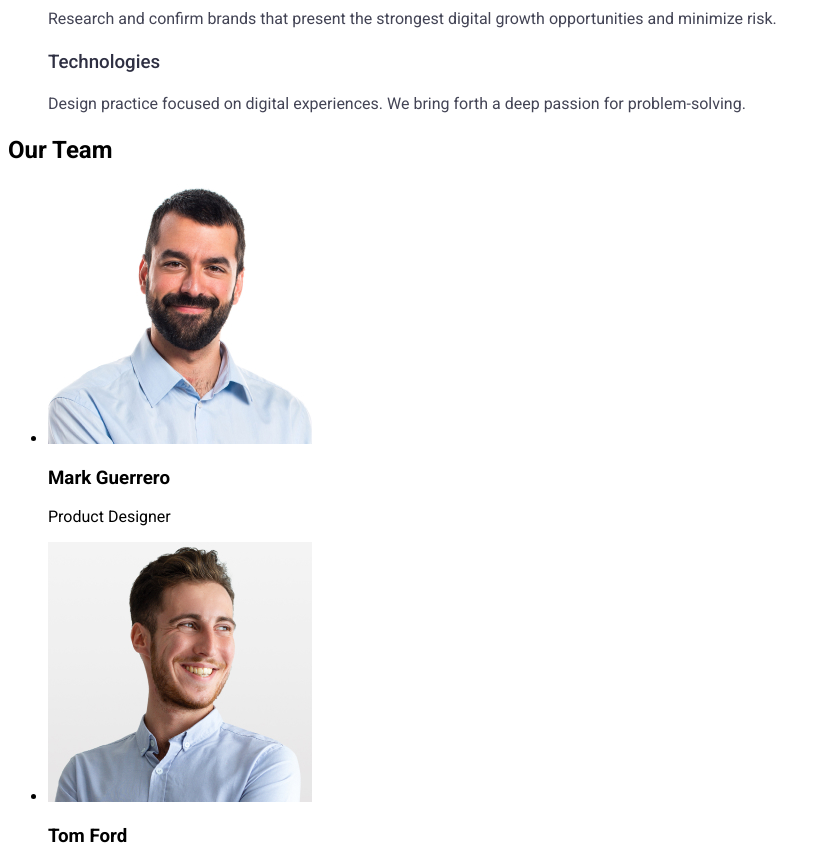
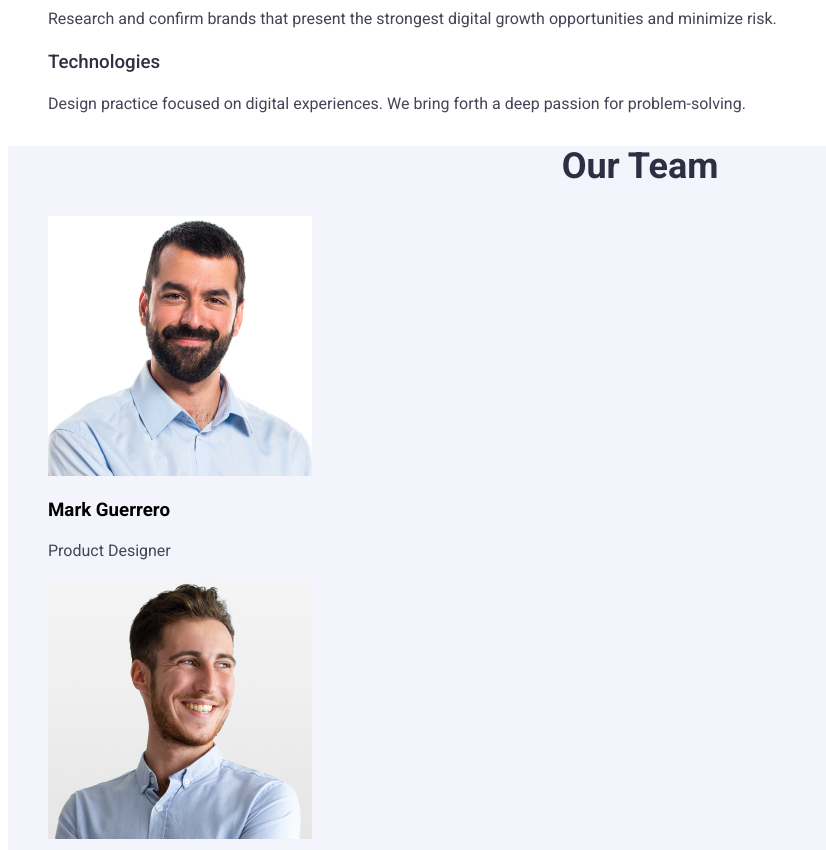
Before and after one commit to orkunkorcak/goit-markup-hw-02, a plain HTML site: page index.html in a window 1280 px wide. Shown: the part 1060-1910 px from the top of the page, without its empty margins (0-826 px from the left). Drawn offline with Linux system fonts and the light colour scheme.

Commit message:
section our team fnished

```diff
--- a/styles.css
+++ b/styles.css
@@ -72,3 +72,31 @@ body {
    line-height: 24px;
    initial-letter: 2%;
 }
+.section-our-team{
+  background-color: #F4F4FD;
+}
+.section-our-team h2{
+  color: #2E2F42;
+  font-weight:700px;
+  font-size:36px;
+  line-height:40px;
+  letter-spacing: 2%;
+  text-align: center;
+}
+.section-our-team li{
+  list-style-type: none;
+}
+.section h3{
+  color:#2E2F42;
+  font-weight:500px;
+  font-size:20px;
+  line-height:24px;
+  letter-spacing: 2%;
+}
+.section-our-team p{
+   color:#434455;
+  font-weight:400;
+  font-size:16px;
+  line-height:24px;
+  letter-spacing: 2%;
+}
```
